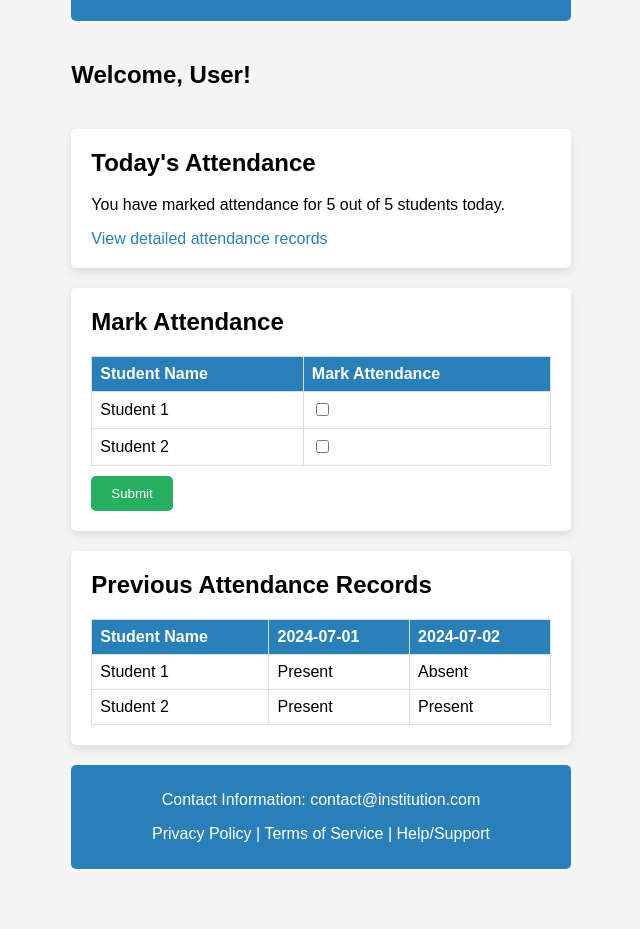
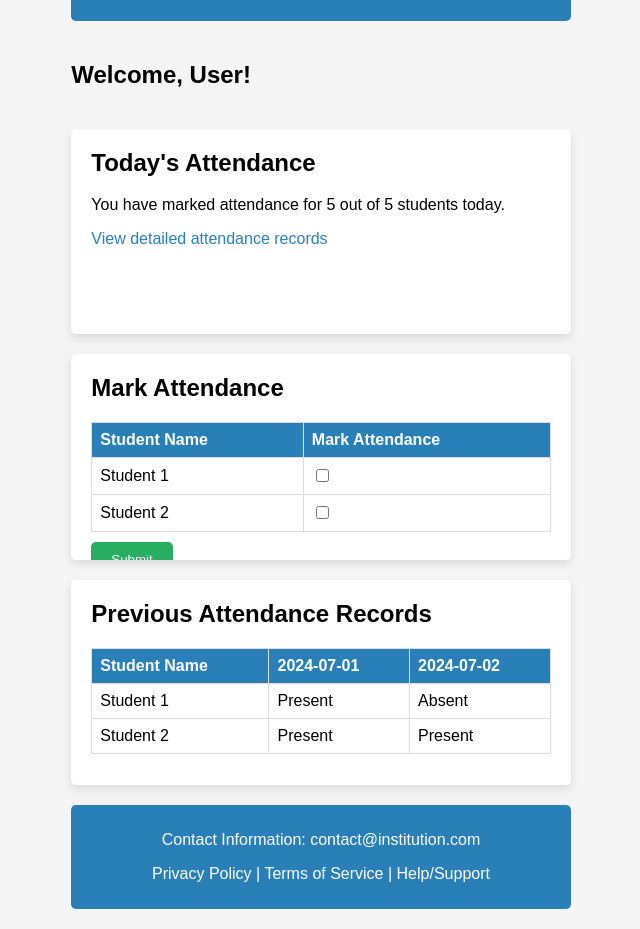
Before and after one commit to thabiseak/attendance-system, a React (Create React App) app in the folder client/: page /home in a window 1280 px wide. Shown: the whole page, without its empty margins (319-959 px from the left). Before the commit the page ends 889 px from the top, so only its background shows below. Built offline with nearby package versions, Linux system fonts and the light colour scheme; sample sign-in values are in the browser's storage.

Commit message:
#3.8, css changes in Home.css

```diff
--- a/client/src/Home.css
+++ b/client/src/Home.css
@@ -14,6 +14,7 @@ body {
     max-width: 100%;
     margin: 0;
     padding: 20px;
+    height: 100%;
 }
 
 .header {
@@ -64,6 +65,8 @@ body {
     border-radius: 5px;
     box-shadow: 0 4px 8px rgba(0, 0, 0, 0.1);
     margin-bottom: 20px;
+    flex: 1;
+    overflow: auto;
 }
 
 .attendance-summary h2, .mark-attendance h2, .previous-attendance h2 {
```
